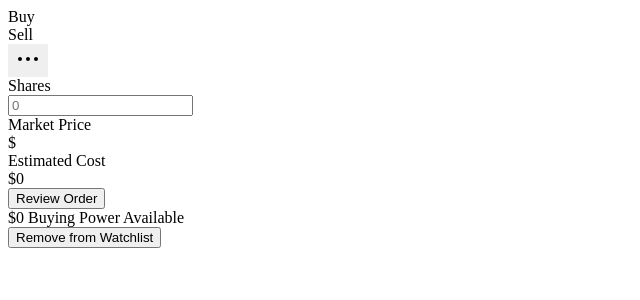
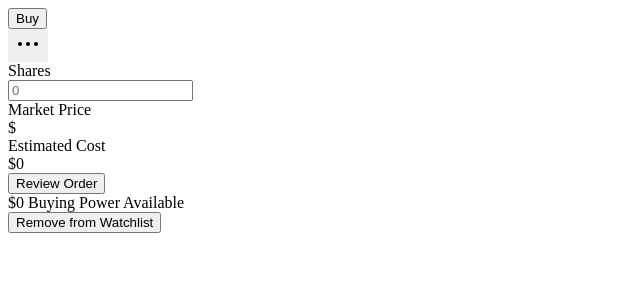
Before and after one commit to tradingtrove/buy_sell_module, a React app: page / in a window 1280 px wide. Shown: the top 300 px of the page, without its empty margins (0-640 px from the left). Built offline with nearby package versions, Linux system fonts and the light colour scheme; no server answers; the HTML template or start-up script is replaced by a standard one.

Commit message:
Complete conditional rendering of sell tab based on # of shares owned

```diff
--- a/src/App.jsx
+++ b/src/App.jsx
@@ -49,6 +49,8 @@ class App extends React.Component {
     this.updateLimitPrice = this.updateLimitPrice.bind(this);
     this.updateWatchlist = this.updateWatchlist.bind(this);
     this.orderTypeMenuClick = this.orderTypeMenuClick.bind(this);
+    this.updateToBuySide = this.updateToBuySide.bind(this);
+    this.updateToSellSide = this.updateToSellSide.bind(this);
   }
 
   componentDidMount() {
@@ -189,12 +191,35 @@ class App extends React.Component {
     }
   }
 
+  updateToBuySide() {
+    this.setState({
+      side: 'buy',
+    });
+  }
+
+  updateToSellSide() {
+    this.setState({
+      side: 'sell',
+    });
+  }
+
   render() {
     const isWatched = (symbol) => {
       return _.includes(this.state.account.watchlist.split(','), symbol);
     };
 
-    const ButtonComponent = (props) => {
+    let sellButton;
+    if (Number(this.state.stock.quantity) > 0) {
+      sellButton = (
+        <div>
+          <button type="button" onClick={this.updateToSellSide}>Sell { this.state.stock.symbol }</button>
+        </div>
+      );
+    } else {
+      sellButton = <div />;
+    }
+
+    const OrderTypeButtonComponent = (props) => {
       const handleClick = () => {
         if (props.text === 'Market Order') {
           this.setState({
@@ -229,10 +254,10 @@ class App extends React.Component {
       orderType = (
         <div>
           <div>Order Type</div>
-          <ButtonComponent text="Market Order" />
-          <ButtonComponent text="Limit Order" />
-          <ButtonComponent text="Stop Loss Order" />
-          <ButtonComponent text="Stop Limit Order" />
+          <OrderTypeButtonComponent text="Market Order" />
+          <OrderTypeButtonComponent text="Limit Order" />
+          <OrderTypeButtonComponent text="Stop Loss Order" />
+          <OrderTypeButtonComponent text="Stop Limit Order" />
         </div>
       );
     } else {
@@ -310,8 +335,8 @@ class App extends React.Component {
 
     return (
       <React.Fragment>
-        <div>Buy { this.state.stock.symbol }</div>
-        <div>Sell { this.state.stock.symbol }</div>
+        <div><button type="button" onClick={this.updateToBuySide}>Buy { this.state.stock.symbol }</button></div>
+        {sellButton}
         <div>
           <button onClick={this.orderTypeMenuClick} type="button" style={{ border: 'none', outline: 'none', cursor: 'pointer' }}>
             <svg width="28" height="28" viewBox="0 0 28 28">
```
Also changed, not shown: 1 other file (tests, documents, lock files or other folders).
